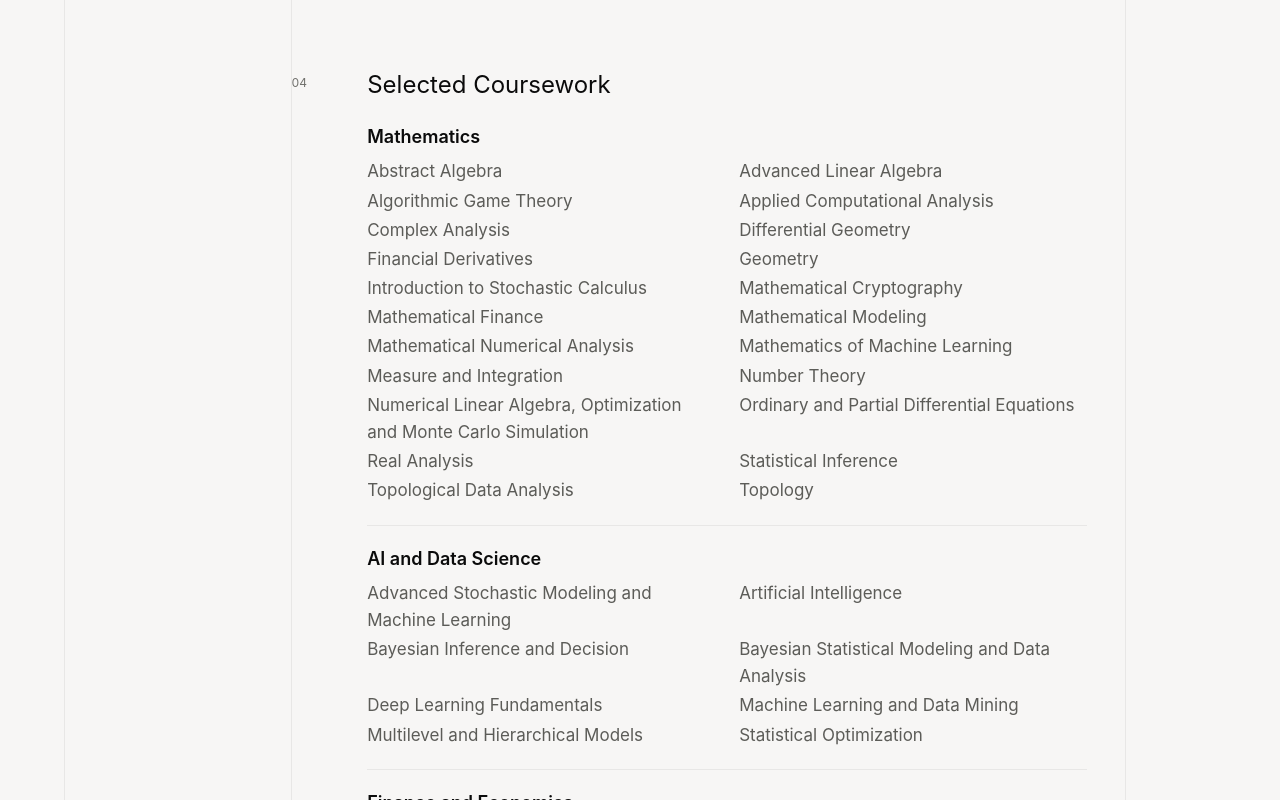
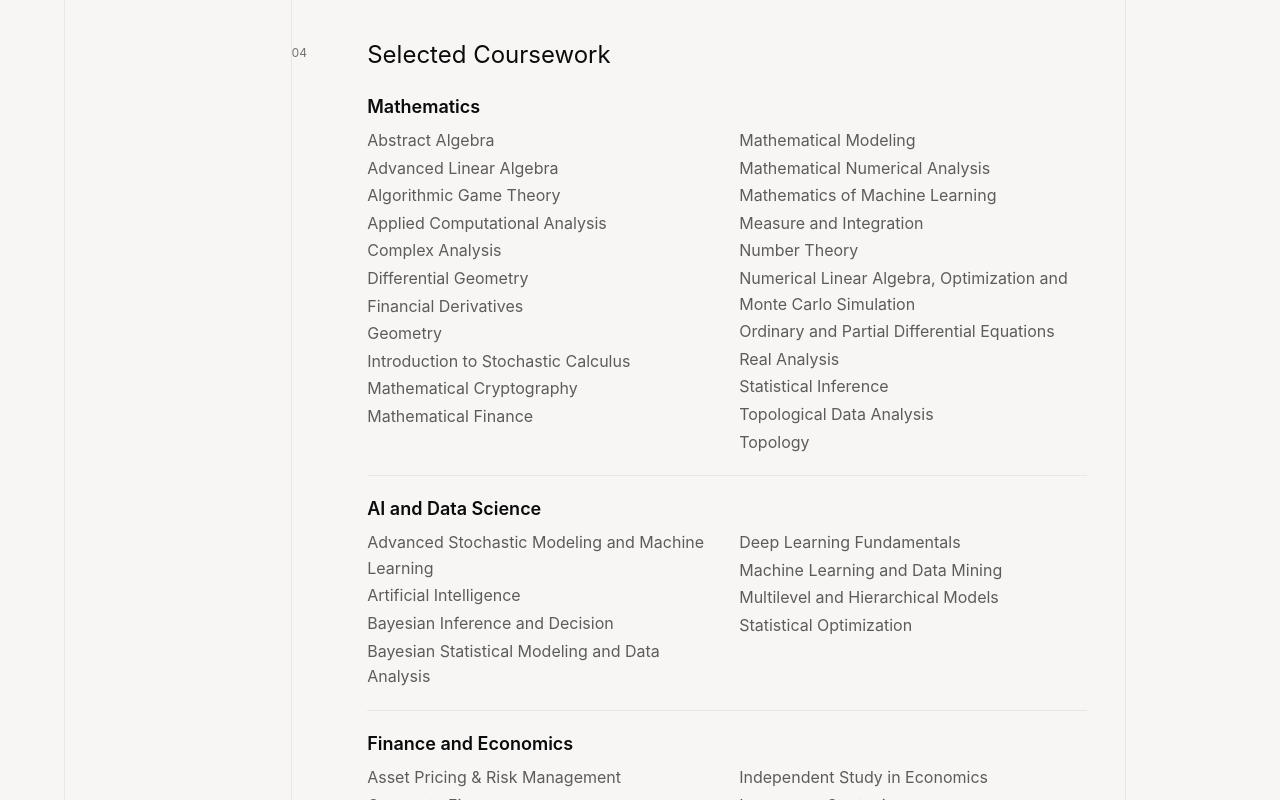
Before and after one commit to 130U/130U.github.io, a Next.js app in the folder website/: page /education in a window 1280 px wide. Shown: the part 1560-2360 px from the top of the page. Built offline with nearby package versions, Linux system fonts and the light colour scheme; a web font is replaced by a local one.

Commit message:
Unify typography hierarchy and course list flow

```diff
--- a/website/app/globals.css
+++ b/website/app/globals.css
@@ -12,7 +12,7 @@
   --type-title: 2.25rem;
   --type-heading: 1.5rem;
   --type-subheading: 1.125rem;
-  --type-reading: 1.0625rem;
+  --type-reading: 1rem;
   --type-label: 0.75rem;
   --type-interface: 0.875rem;
   --type-action: var(--type-interface);
--- a/website/app/home.module.css
+++ b/website/app/home.module.css
@@ -187,9 +187,15 @@
 }
 
 .courseGrid :global(.course-list) {
-  grid-template-columns: repeat(2, minmax(0, 1fr));
+  display: block;
+  columns: 16rem 2;
+  column-gap: 24px;
   color: var(--supporting-ink);
-  gap: 2px 24px;
+}
+
+.courseGrid :global(.course-list) li {
+  break-inside: avoid;
+  margin-bottom: 2px;
 }
 
 .contactStrip {
@@ -284,7 +290,7 @@
   }
 
   .courseGrid :global(.course-list) {
-    grid-template-columns: 1fr;
+    column-count: 1;
   }
 }
 
```
Also changed, not shown: website/app/components/experience/Experience.module.css (+7 -2 lines), 4 other files (tests, documents, lock files or other folders).
